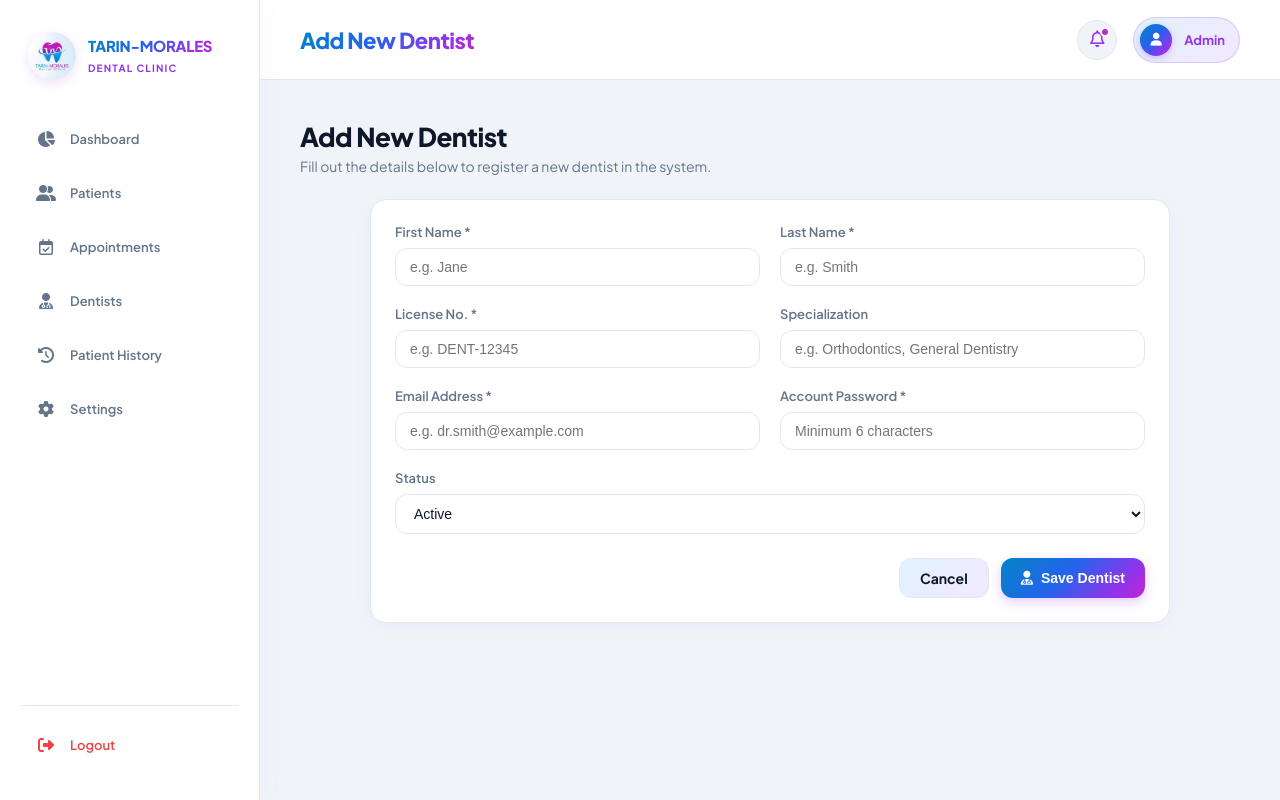
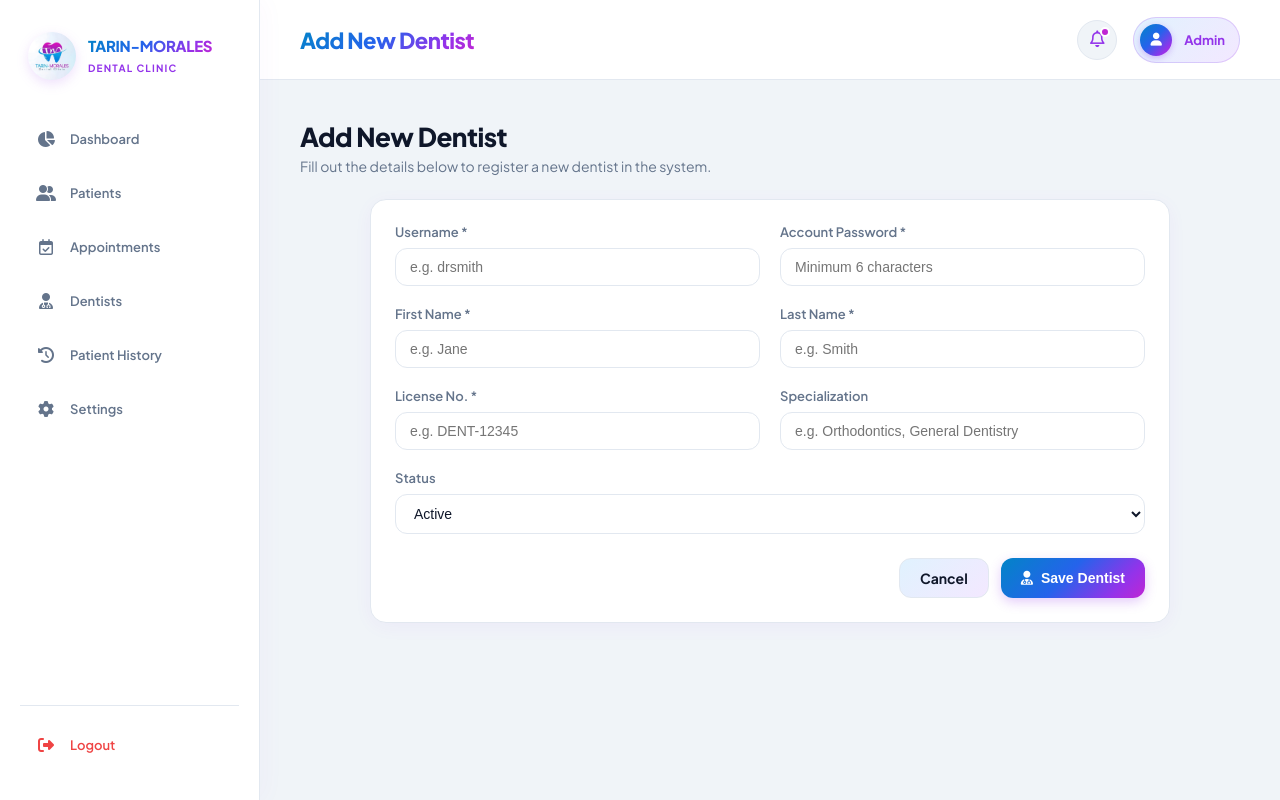
Before and after one commit to jadriendev/tarin-morales-dental-clinic, a PHP site: page /admin/dashboard/add-dentist.php in a window 1280 px wide. Run offline with PHP 8.4, Linux system fonts and the light colour scheme.

Commit message:
panibagong tulak

```diff
--- a/admin/dashboard/add-dentist.php
+++ b/admin/dashboard/add-dentist.php
@@ -1,4 +1,6 @@
 <?php
+ob_start();
+
 $page_title = "Add Dentist";
 $header_title = "Add New Dentist";
 
@@ -7,60 +9,41 @@ include __DIR__ . '/includes/header.php';
 $success_message = '';
 $error_message   = '';
 
-// Allowed statuses for strict backend validation
 $allowed_statuses = ['Active', 'Inactive'];
 
-// Initialize input variables to retain values across failed validation attempts
+$username       = $_POST['username'] ?? '';
 $first_name     = $_POST['first_name'] ?? '';
 $last_name      = $_POST['last_name'] ?? '';
 $license_no     = $_POST['license_no'] ?? '';
 $specialization = $_POST['specialization'] ?? '';
-$email          = $_POST['email'] ?? '';
 $status         = $_POST['status'] ?? 'Active';
 
 if ($_SERVER['REQUEST_METHOD'] === 'POST') {
+    $username       = trim($username);
     $first_name     = trim($first_name);
     $last_name      = trim($last_name);
     $license_no     = trim($license_no);
     $specialization = trim($specialization);
-    $email          = trim($email);
     $password       = $_POST['password'] ?? '';
     $status         = trim($status);
 
-    // Validation
-    if (empty($first_name) || empty($last_name) || empty($license_no) || empty($email) || empty($password)) {
-        $error_message = "Please fill in all required fields (First Name, Last Name, License No., Email, and Password).";
-    } elseif (!filter_var($email, FILTER_VALIDATE_EMAIL)) {
-        $error_message = "Please enter a valid email address.";
+    if (empty($username) || empty($first_name) || empty($last_name) || empty($license_no) || empty($password)) {
+        $error_message = "Please fill in all required fields (Username, First Name, Last Name, License No., and Password).";
     } elseif (strlen($password) < 6) {
         $error_message = "Password must be at least 6 characters long.";
     } elseif (!in_array($status, $allowed_statuses, true)) {
         $error_message = "Invalid status selected.";
     } else {
         try {
-            // Check if email already exists
-            $stmtCheck = $pdo->prepare("SELECT user_id FROM tbl_users WHERE email = ?");
-            $stmtCheck->execute([$email]);
-
-            if ($stmtCheck->fetch()) {
-                $error_message = "Email is already registered.";
-            } else {
-                $pdo->beginTransaction();
-
             $hashed_password = password_hash($password, PASSWORD_DEFAULT);
-                $stmtUser = $pdo->prepare("
-                    INSERT INTO tbl_users (email, password, role, status)
-                    VALUES (?, ?, 'dentist', ?)
-                ");
-                $stmtUser->execute([$email, $hashed_password, strtolower($status)]);
-                $user_id = $pdo->lastInsertId();
 
             $stmtDentist = $pdo->prepare("
-                    INSERT INTO tbl_dentists (user_id, first_name, last_name, license_no, specialization, status)
-                    VALUES (?, ?, ?, ?, ?, ?)
+                INSERT INTO tbl_dentists (username, password, first_name, last_name, license_no, specialization, status)
+                VALUES (?, ?, ?, ?, ?, ?, ?)
             ");
             $stmtDentist->execute([
-                    $user_id,
+                $username,
+                $hashed_password,
                 $first_name,
                 $last_name,
                 $license_no,
@@ -68,19 +51,27 @@ if ($_SERVER['REQUEST_METHOD'] === 'POST') {
                 $status
             ]);
 
-                $pdo->commit();
-
-                // PRG Pattern: Redirect upon successful insertion to avoid double submit on refresh
             header("Location: dentists.php?msg=added");
             exit;
+
+        } catch (PDOException $e) {
+            error_log("Database Error (Add Dentist): " . $e->getMessage());
+
+            // Check for MySQL duplicate key error (1062)
+            if ($e->getCode() === '23000' && strpos($e->getMessage(), '1062') !== false) {
+                if (strpos($e->getMessage(), 'username') !== false) {
+                    $error_message = "The username '{$username}' is already registered.";
+                } elseif (strpos($e->getMessage(), 'license_no') !== false) {
+                    $error_message = "The license number '{$license_no}' is already registered.";
+                } else {
+                    $error_message = "A record with this information already exists.";
+                }
+            } else {
+                $error_message = "Database Error: " . $e->getMessage();
             }
         } catch (Exception $e) {
-            if ($pdo->inTransaction()) {
-                $pdo->rollBack();
-            }
-            // Log raw exception internally without exposing schema secrets to users
-            error_log("Database Error (Add Dentist): " . $e->getMessage());
-            $error_message = "A database error occurred while creating the account. Please try again.";
+            error_log("System Error (Add Dentist): " . $e->getMessage());
+            $error_message = "System Error: " . $e->getMessage();
         }
     }
 }
@@ -228,6 +219,16 @@ if ($_SERVER['REQUEST_METHOD'] === 'POST') {
   <form action="" method="POST">
     <div class="form-grid">
       <div class="form-group">
+        <label for="username">Username *</label>
+        <input type="text" id="username" name="username" value="<?php echo htmlspecialchars($username, ENT_QUOTES, 'UTF-8'); ?>" required placeholder="e.g. drsmith">
+      </div>
+
+      <div class="form-group">
+        <label for="password">Account Password *</label>
+        <input type="password" id="password" name="password" required placeholder="Minimum 6 characters">
+      </div>
+
+      <div class="form-group">
         <label for="first_name">First Name *</label>
         <input type="text" id="first_name" name="first_name" value="<?php echo htmlspecialchars($first_name, ENT_QUOTES, 'UTF-8'); ?>" required placeholder="e.g. Jane">
       </div>
@@ -245,16 +246,6 @@ if ($_SERVER['REQUEST_METHOD'] === 'POST') {
       <div class="form-group">
         <label for="specialization">Specialization</label>
         <input type="text" id="specialization" name="specialization" value="<?php echo htmlspecialchars($specialization, ENT_QUOTES, 'UTF-8'); ?>" placeholder="e.g. Orthodontics, General Dentistry">
-      </div>
-
-      <div class="form-group">
-        <label for="email">Email Address *</label>
-        <input type="email" id="email" name="email" value="<?php echo htmlspecialchars($email, ENT_QUOTES, 'UTF-8'); ?>" required placeholder="e.g. dr.smith@example.com">
-      </div>
-
-      <div class="form-group">
-        <label for="password">Account Password *</label>
-        <input type="password" id="password" name="password" required placeholder="Minimum 6 characters">
       </div>
 
       <div class="form-group full-width">
```
Also changed, not shown: admin/dashboard/add-appointment.php (+11 -6 lines). Lines whose indentation alone changed are shown as unchanged.
